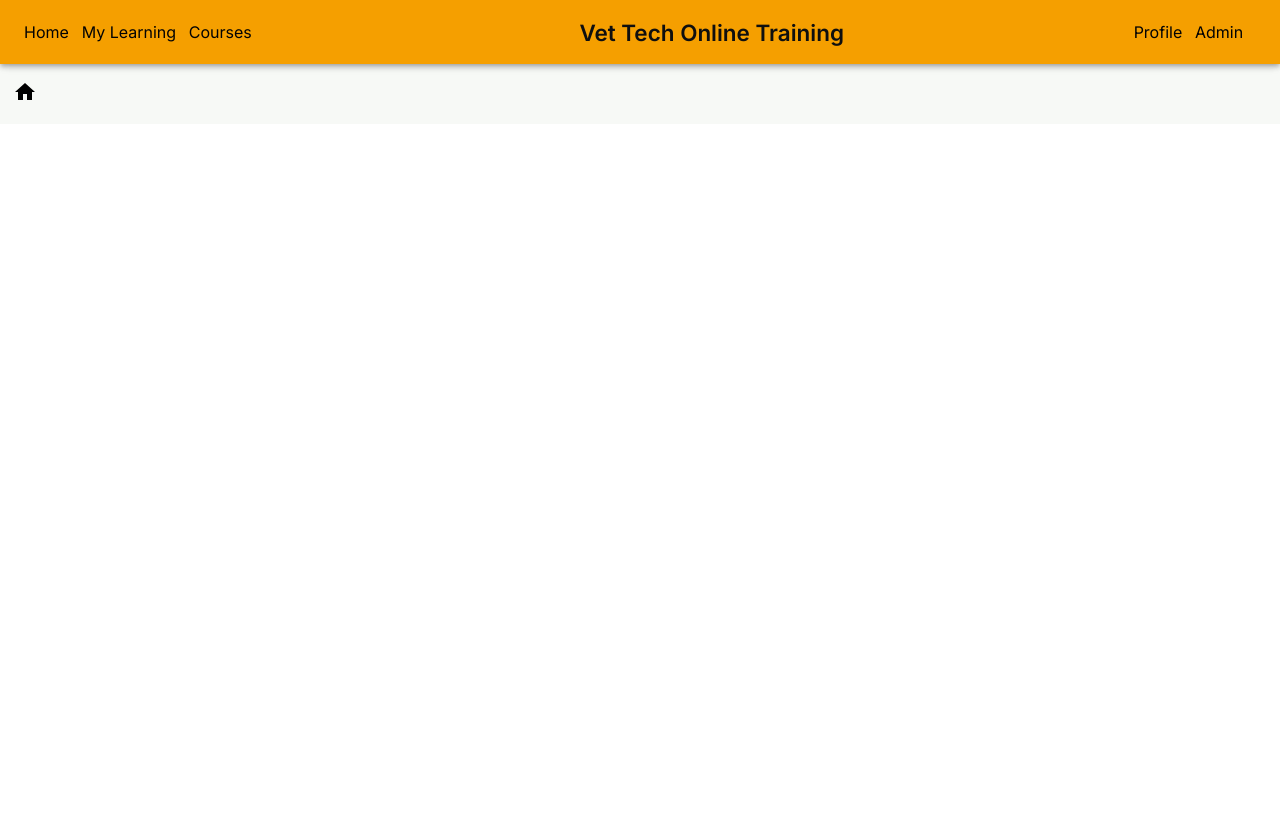
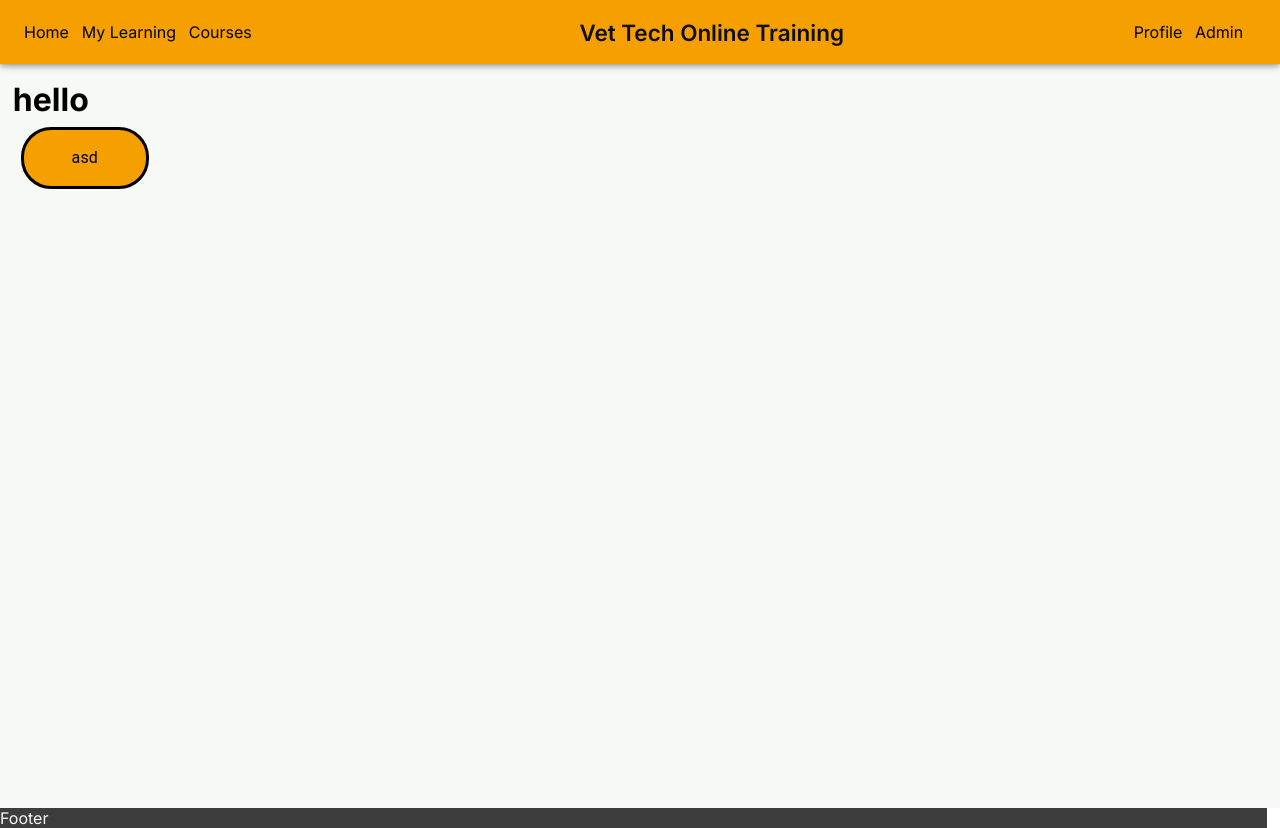
Before and after one commit to raulchavezjr7/online-training, a React (Vite) app in the folder client/: page /home in a window 1280 px wide. Before the commit the page ends 800 px from the top, so only its background shows below. Built offline with nearby package versions, Linux system fonts and the light colour scheme; no server answers; some icons are missing.

Commit message:
added footer and imagebutton

```diff
--- a/client/src/App.tsx
+++ b/client/src/App.tsx
@@ -2,13 +2,14 @@ import "./App.css";
 import { BrowserRouter, Routes, Route } from "react-router-dom";
 import { NotFound } from "./pages/NotFound";
 import { Landing } from "./pages/Landing";
-import { Home } from "@mui/icons-material";
+import { Home } from "./pages/Home";
 import { SignIn } from "./pages/SignIn";
 import { AdminTraining } from "./pages/AdminTraining";
 import { Profile } from "./pages/Profile";
 import { Courses } from "./pages/Courses";
 import { MyLearning } from "./pages/MyLearning";
 import { MyNav } from "./pages/MyNav";
+import { Footer } from "./components/Footer";
 
 function App() {
   return (
@@ -25,6 +26,7 @@ function App() {
           <Route path="*" element={<NotFound />}></Route>
         </Route>
       </Routes>
+      <Footer />
     </BrowserRouter>
   );
 }
--- /dev/null
+++ b/client/src/components/Footer.css
@@ -0,0 +1,5 @@
+.footer {
+    width: 99vw;
+    color: #f7f9f6;
+    background-color: #3d3d3d;
+  }
--- /dev/null
+++ b/client/src/components/Footer.tsx
@@ -0,0 +1,6 @@
+import "./Footer.css"
+export const Footer = () => {
+  return (
+    <div className="footer">Footer</div>
+  )
+}
--- /dev/null
+++ b/client/src/pages/Home.css
@@ -0,0 +1,3 @@
+.background{
+    height: 89vh;
+}
--- a/client/src/pages/Home.tsx
+++ b/client/src/pages/Home.tsx
@@ -1,3 +1,43 @@
+import { Typography } from "@mui/material";
+import ButtonBase from "@mui/material/ButtonBase";
+import { styled } from "@mui/material/styles";
+import { useEffect, useState } from "react";
+import "./Home.css";
+
 export const Home = () => {
-  return <div>Home</div>;
+  const [users, setUsers] = useState([{}]);
+  useEffect(() => {
+    fetch("/course-data/courses.json")
+      .then((res) => res.json())
+      .then((data) => {
+        setUsers(data);
+      });
+  }, []);
+  console.log(users);
+
+  const CardButton = styled(ButtonBase)(() => ({
+    position: "relative",
+    padding: "1rem",
+    backgroundColor: "#F59F00",
+    borderRadius: "30px",
+    border: "solid",
+    margin: "1vh",
+    "&:hover": {
+      backgroundColor: "#bd7d07",
+    },
+  }));
+
+  return (
+    <div className="background">
+      <h1>hello</h1>
+      <CardButton
+        focusRipple
+        style={{
+          width: "10vw",
+        }}
+      >
+        <Typography>asd</Typography>
+      </CardButton>
+    </div>
+  );
 };
--- a/client/src/pages/MyLearning.css
+++ b/client/src/pages/MyLearning.css
@@ -28,3 +28,7 @@
   height: auto;
   display: inline-block;
 }
+.my-learning-courses-list{
+  height: 89vh;
+  width: 20vw;
+}
--- a/client/src/pages/MyLearning.tsx
+++ b/client/src/pages/MyLearning.tsx
@@ -2,22 +2,22 @@ import "./MyLearning.css";
 import ArrowBackIosNewRoundedIcon from "@mui/icons-material/ArrowBackIosNewRounded";
 import ArrowForwardIosRoundedIcon from "@mui/icons-material/ArrowForwardIosRounded";
 import Button from "@mui/material/Button";
-import { Video } from "../components/video";
+import { Video } from "../components/Video";
 import { Text } from "../components/Text";
 import { styled } from "@mui/material/styles";
 import { useEffect, useState } from "react";
 
 const fileArr = {
   id: 1,
-  title: "Chapter 2: Learning About Dog Breeds",
+  sectionName: "Identifying Small Dog Breeds",
   length: 4,
   content: [
-    { title: "video-2.mp4", type: "video" },
-    { title: "boxer.JPG", type: "text" },
-    { title: "bernese-mountain-dog.JPG", type: "text" },
-    { title: "video-1.mp4", type: "video" },
-    { title: "pug.JPG", type: "text" },
-    { title: "end", type: "end" },
+    { contentTitle: "video-2.mp4", contentType: "video" },
+    { contentTitle: "boxer.JPG", contentType: "text" },
+    { contentTitle: "bernese-mountain-dog.JPG", contentType: "text" },
+    { contentTitle: "video-1.mp4", contentType: "video" },
+    { contentTitle: "pug.JPG", contentType: "text" },
+    { contentTitle: "end", contentType: "end" },
   ],
 };
 
@@ -25,23 +25,21 @@ export const MyLearning = () => {
   const [sectionCounter, setSectionCounter] = useState(0);
   const [contentTitle, setContentTitle] = useState("");
   const [contentType, setContentType] = useState("");
-  const contentLength = fileArr.length
-  const title = fileArr.title
+  const contentLength = fileArr.length;
+  const title = fileArr.sectionName;
 
   useEffect(() => {
-    setContentTitle(fileArr.content[sectionCounter].title)
-    setContentType(fileArr.content[sectionCounter].type)
-
+    setContentTitle(fileArr.content[sectionCounter].contentTitle);
+    setContentType(fileArr.content[sectionCounter].contentType);
   }, [sectionCounter]);
 
   function buttonHandler(buttonType: string) {
-    if(buttonType === "prevButton" ){
+    if (buttonType === "prevButton") {
       setSectionCounter(sectionCounter - 1);
-    }
-    else{
+    } else {
       setSectionCounter(sectionCounter + 1);
     }
-    console.log(sectionCounter)
+    console.log(sectionCounter);
   }
 
   function contentHandler(type: string) {
@@ -58,6 +56,9 @@ export const MyLearning = () => {
   }
   return (
     <>
+      <div className="my-learning-courses-list">
+        <h2>Learning Dog Breeds</h2>
+      </div>
       <div className="my-learning-border">
         <h3 className="my-learning-title">{title}</h3>
         {contentHandler(contentType)}
@@ -73,7 +74,7 @@ export const MyLearning = () => {
           </CustomButton>
           <div className="divider"></div>
           <CustomButton
-          disabled={contentLength === sectionCounter ? true : false}
+            disabled={contentLength === sectionCounter ? true : false}
             endIcon={<ArrowForwardIosRoundedIcon />}
             onClick={() => {
               buttonHandler("nextButton");
--- a/client/src/pages/MyNav.css
+++ b/client/src/pages/MyNav.css
@@ -4,7 +4,7 @@
   padding-right: 1vw;
 }
 
-.nav-link:hover{
+.nav-link:hover {
   color: #868484;
 }
 
@@ -31,6 +31,7 @@
   background-color: #f7f9f6;
   padding-left: 1vw;
   padding-bottom: 2vh;
+  display: flex;
 
   @media (max-width: 600px) {
     padding-top: 65px;
```
Also changed, not shown: 1 other file (tests, documents, lock files or other folders).
